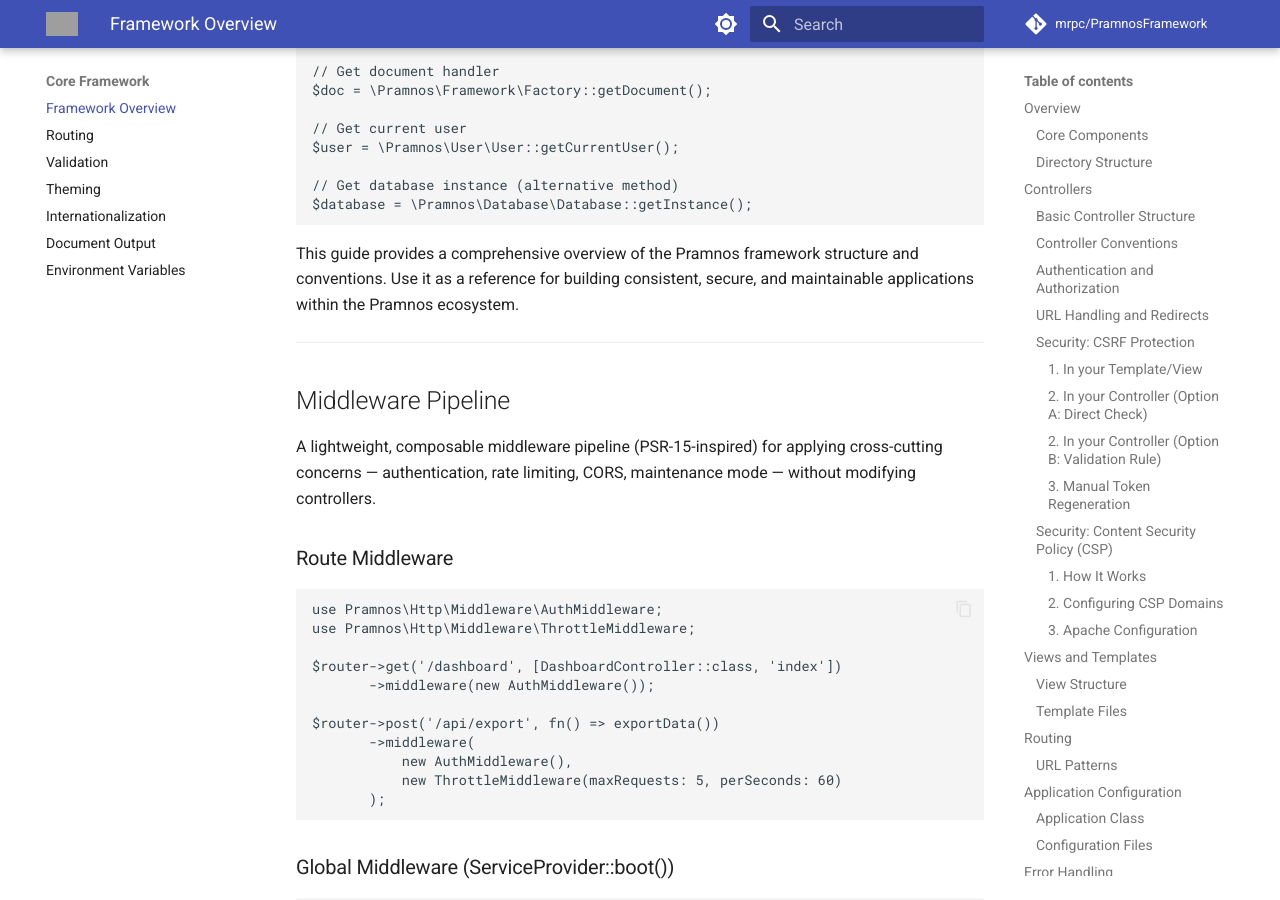
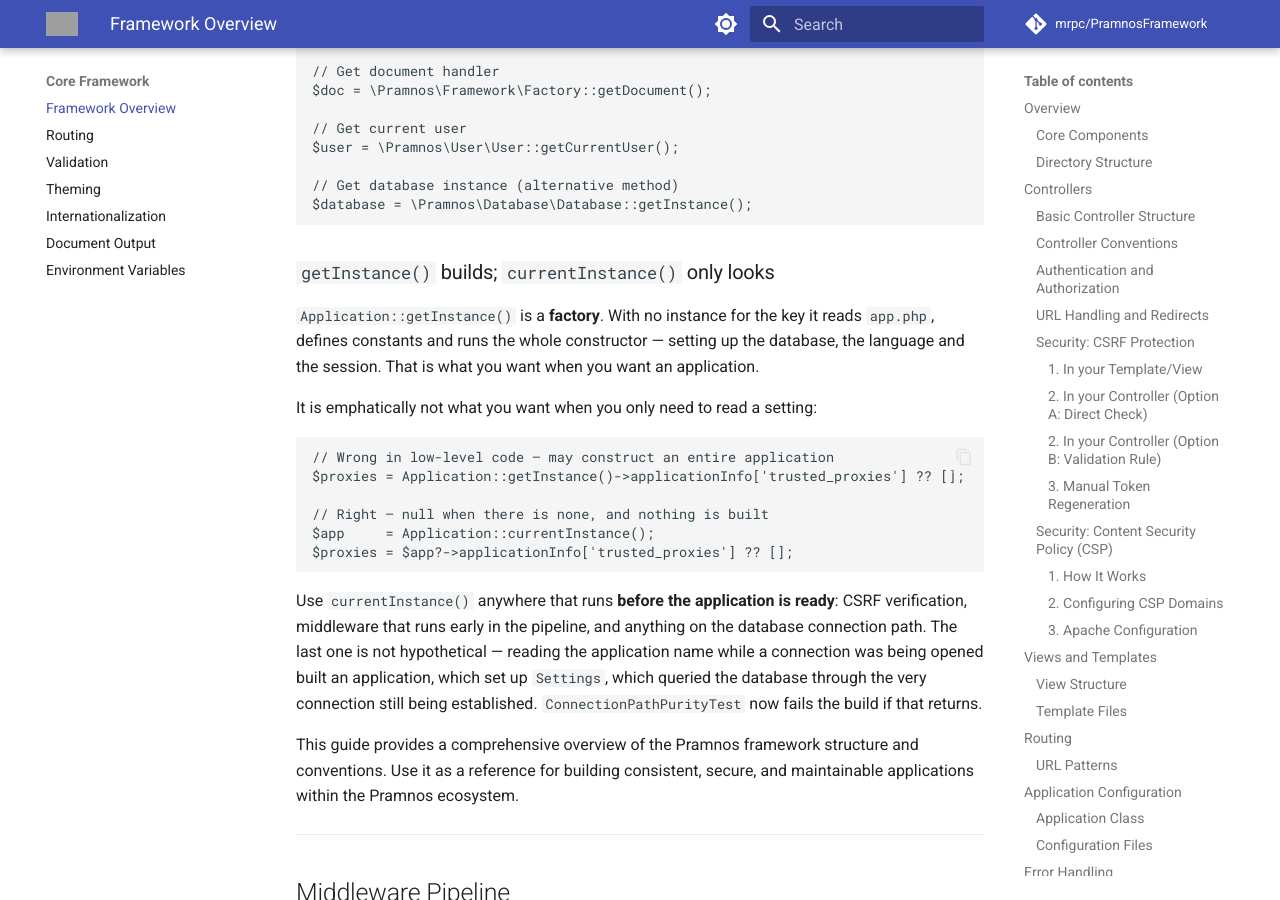
Before and after one commit to mrpc/PramnosFramework, an MkDocs documentation site: the page built from docs/Pramnos_Framework_Guide.md, in a window 1280 px wide and 900 px high, scrolled down 8174 px. Built offline with MkDocs 1.6.1 and Material for MkDocs 9.7.7, drawn with Linux system fonts in a browser that asks for light colours; comment, search, counter and statistics services are not loaded; grey boxes are pictures that could not be loaded.

Commit message:
docs(application): document currentInstance() and the four regressions
The last two commits shipped without documentation, including a new public
method — Application::currentInstance() — which rule 1 requires be documented in
the same commit as the code. This closes that gap.

Adds a dated changelog post covering all four defects the reference
application's suite caught, and a Framework Guide section on the distinction
that caused two of them: getInstance() is a factory that will build an entire
application to answer a config question, currentInstance() only looks.

The post also carries an upgrade note for anyone who overrode __sleep() on a
User subclass — it is no longer called, since __serialize() takes precedence.

````diff
--- a/docs/Pramnos_Framework_Guide.md
+++ b/docs/Pramnos_Framework_Guide.md
@@ -384,6 +384,32 @@
 $database = \Pramnos\Database\Database::getInstance();
 ```
 
+### `getInstance()` builds; `currentInstance()` only looks
+
+`Application::getInstance()` is a **factory**. With no instance for the key it
+reads `app.php`, defines constants and runs the whole constructor — setting up
+the database, the language and the session. That is what you want when you want
+an application.
+
+It is emphatically not what you want when you only need to read a setting:
+
+```php
+// Wrong in low-level code — may construct an entire application
+$proxies = Application::getInstance()->applicationInfo['trusted_proxies'] ?? [];
+
+// Right — null when there is none, and nothing is built
+$app     = Application::currentInstance();
+$proxies = $app?->applicationInfo['trusted_proxies'] ?? [];
+```
+
+Use `currentInstance()` anywhere that runs **before the application is ready**:
+CSRF verification, middleware that runs early in the pipeline, and anything on
+the database connection path. The last one is not hypothetical — reading the
+application name while a connection was being opened built an application, which
+set up `Settings`, which queried the database through the very connection still
+being established. `ConnectionPathPurityTest` now fails the build if that
+returns.
+
 This guide provides a comprehensive overview of the Pramnos framework structure and conventions. Use it as a reference for building consistent, secure, and maintainable applications within the Pramnos ecosystem.
 
 ---
````
Also changed, not shown: docs/version-history/posts/2026-08-11-lookups-that-boot-an-application.md (added, +109 -0 lines).
